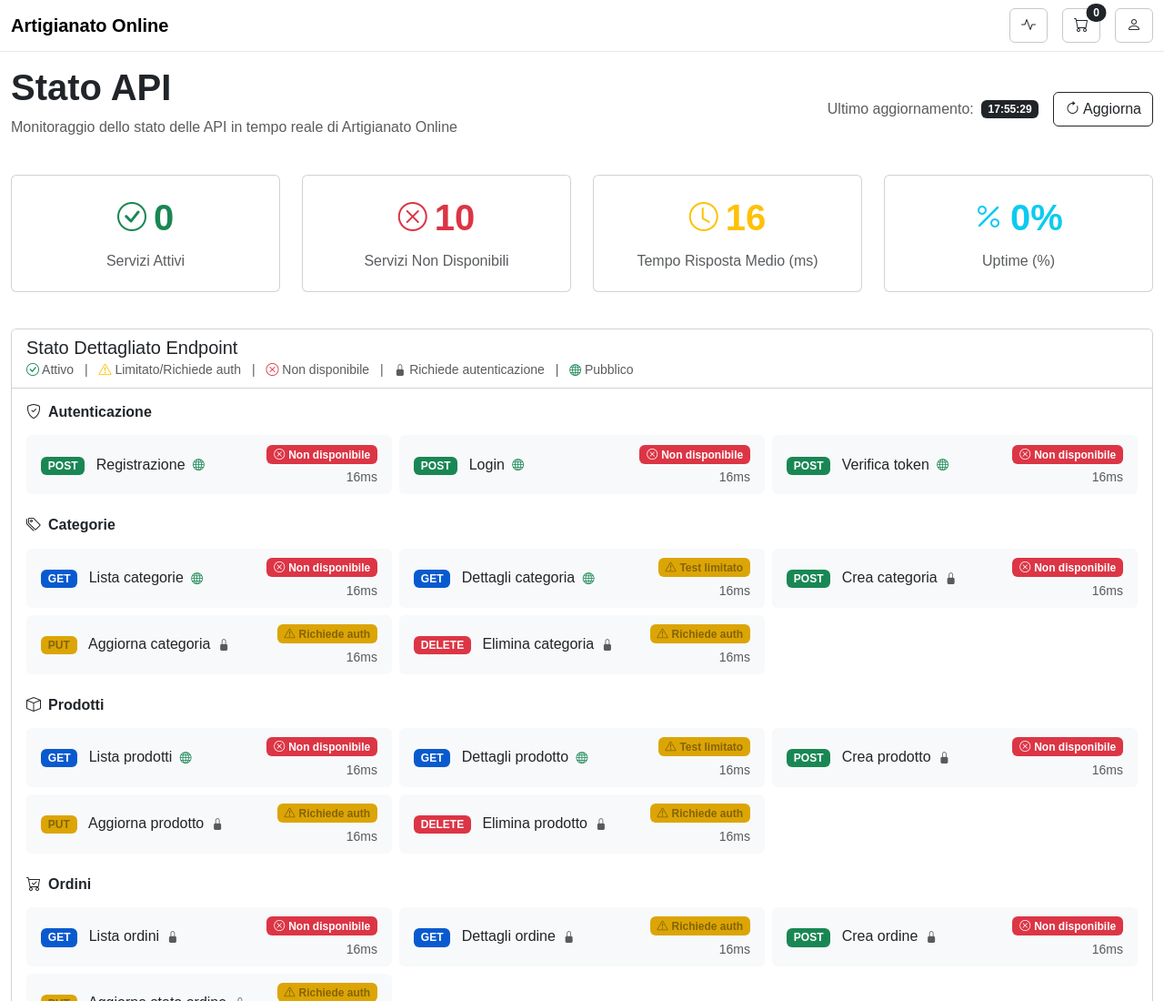
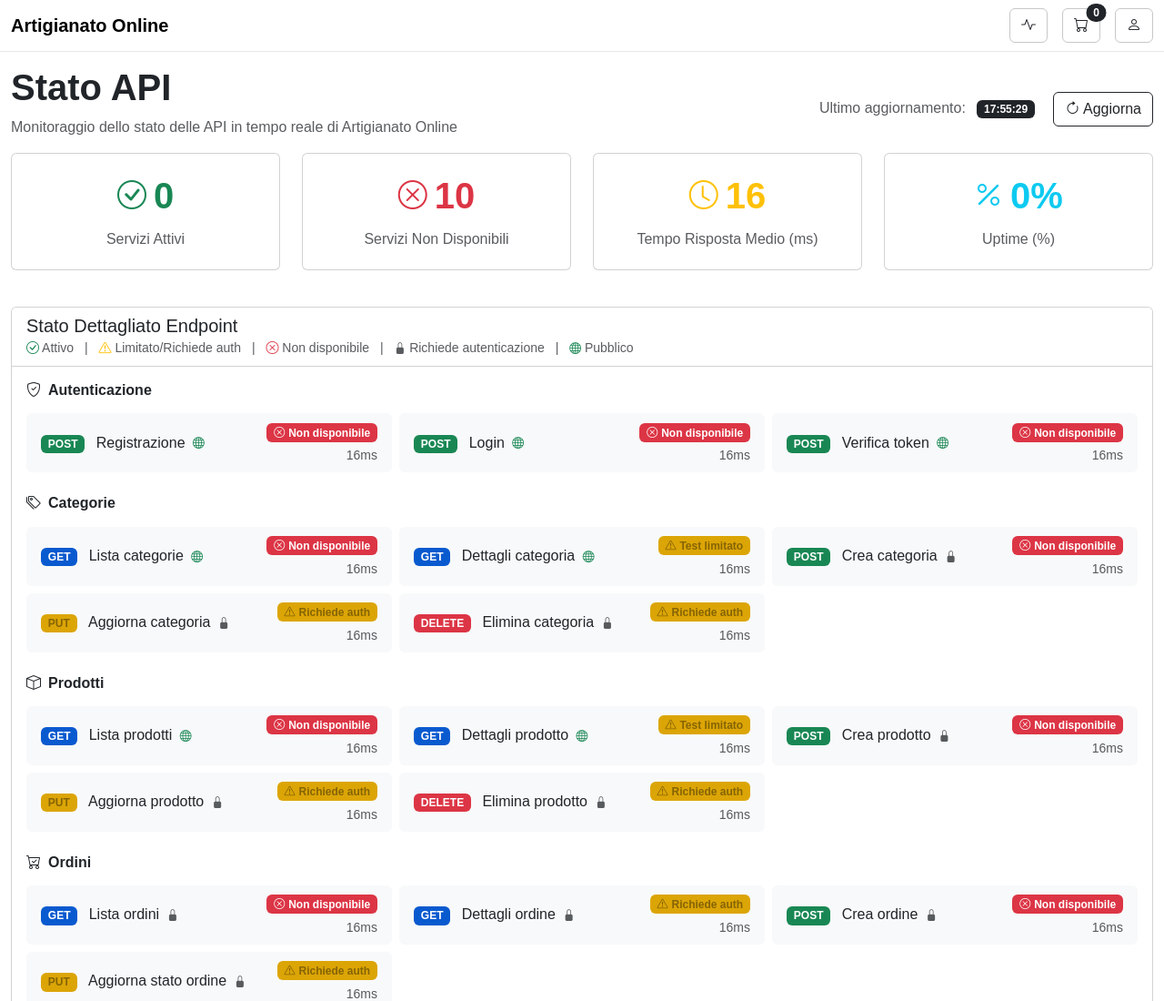
Before and after one commit to GABRYCA/ArtigianatoOnline, a plain HTML site: page Frontend/status.html in a window 1280 px wide. Shown: the top 1100 px of the page at 91% size. Drawn offline with nearby package versions, Linux system fonts and the light colour scheme; no server answers; a web font is replaced by a local one.

Commit message:
Changelogs: - Minori modifiche a status.html.

```diff
--- a/Frontend/status.html
+++ b/Frontend/status.html
@@ -318,12 +318,12 @@
 <div class="container-fluid mt-5 pt-4 pb-3">
     <div class="row">
         <div class="col-12">
-            <div class="d-flex justify-content-between align-items-center mb-4">
-                <div>
+            <div class="row justify-content-between align-items-center mb-2 mb-md-0 pt-2 pt-md-0">
+                <div class="col-12 col-md-6">
                     <h1 class="fw-bold">Stato API</h1>
                     <p class="text-muted">Monitoraggio dello stato delle API in tempo reale di Artigianato Online</p>
                 </div>
-                <div class="d-flex align-items-center">
+                <div class="col-12 col-md-auto text-center">
                     <span class="me-2 text-muted">Ultimo aggiornamento:</span>
                     <span id="ultimo-aggiornamento" class="badge bg-dark">--</span>
                     <button id="btn-aggiorna" class="btn btn-outline-dark ms-3" onclick="verificaStatoApi()">
```
